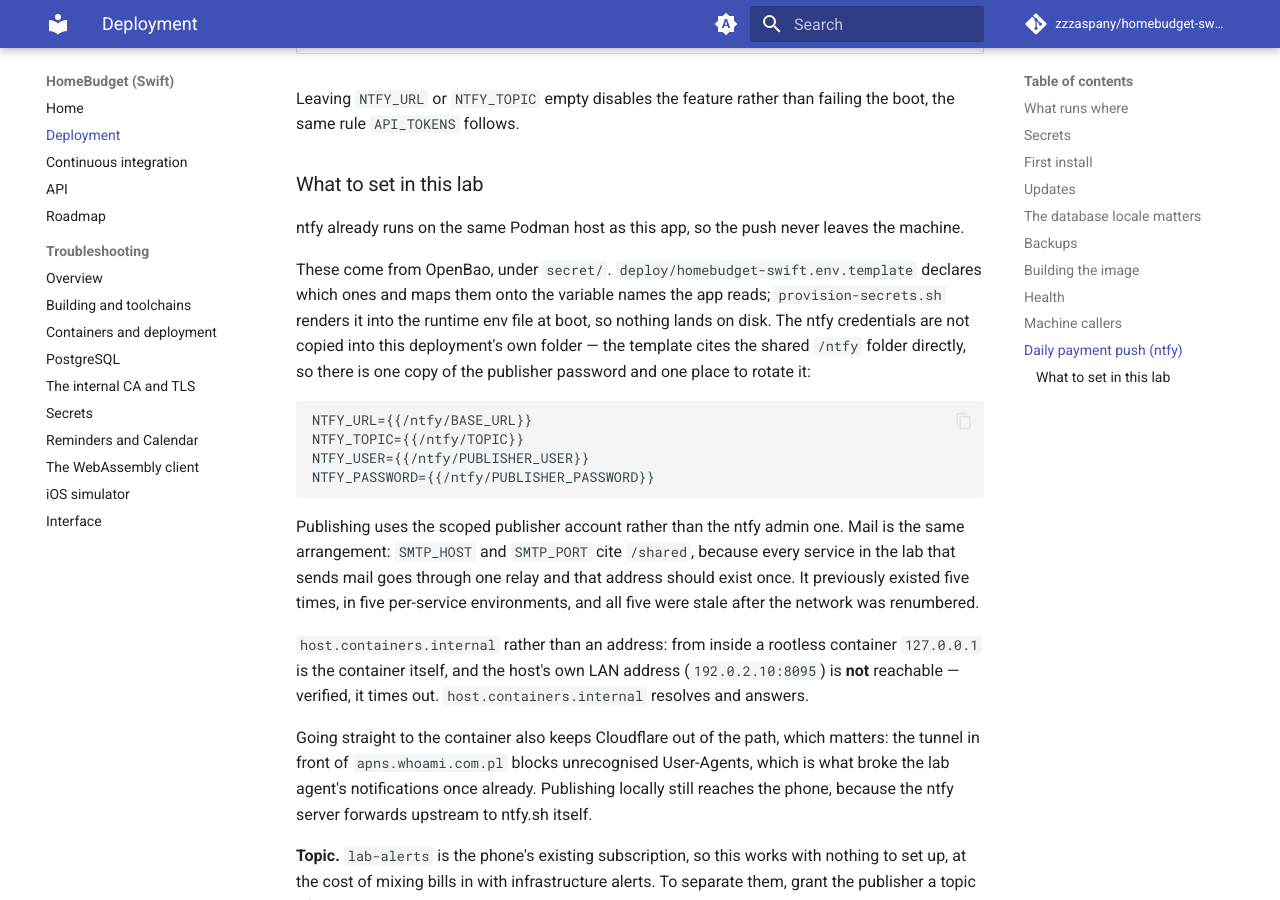
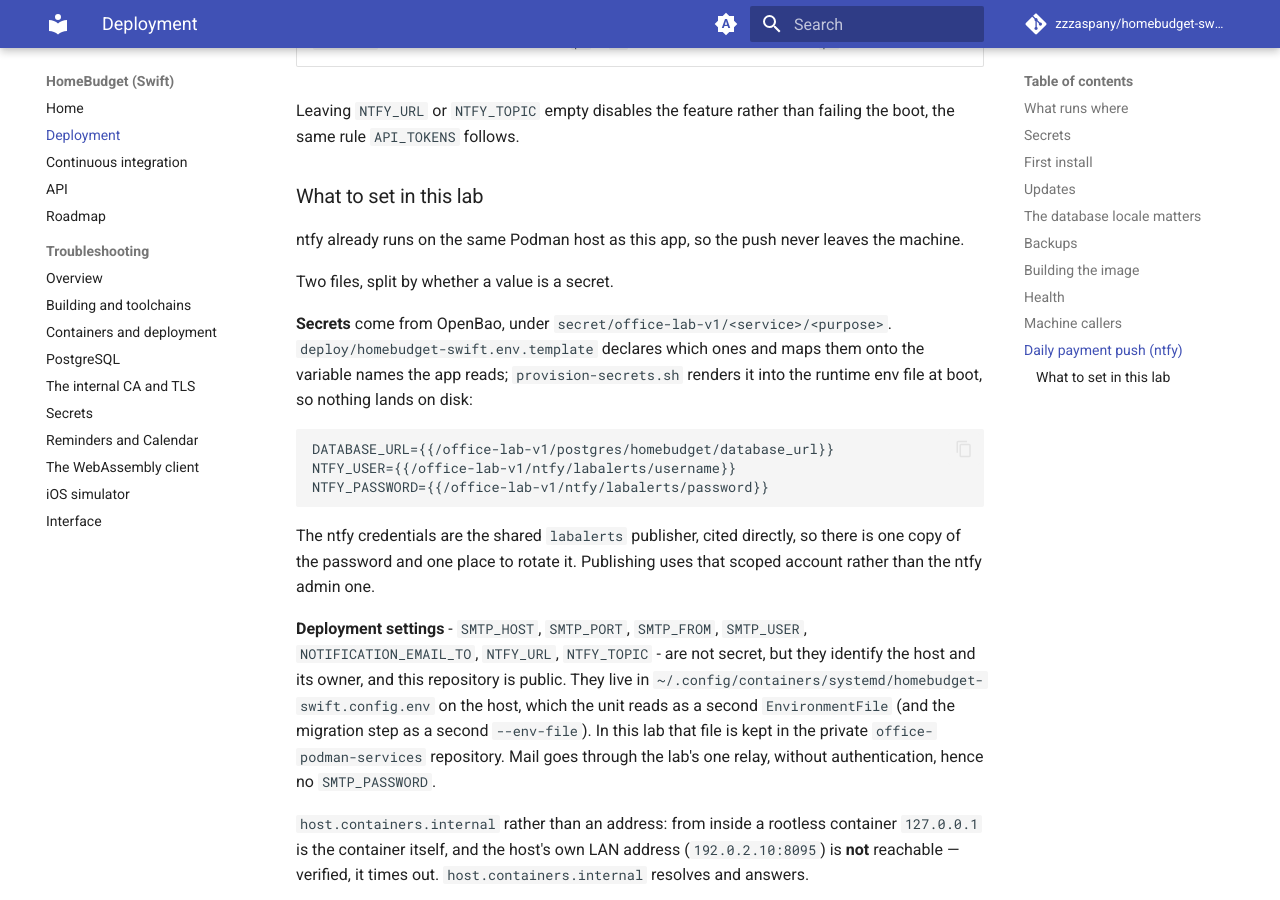
Before and after one commit to zzzaspany/homebudget-swift, an MkDocs documentation site: the page built from docs/deployment.md, in a window 1280 px wide and 900 px high, scrolled down 3861 px. Built offline with MkDocs 1.6.1 and Material for MkDocs 9.7.7, drawn with Linux system fonts in a browser that asks for light colours; comment, search, counter and statistics services are not loaded; some of the changed text lies outside the part shown.

Commit message:
Template holds secrets only; deployment settings come from a host file (#46)
The public repo no longer carries the lab's relay, addresses or ntfy
server: the unit reads them from
~/.config/containers/systemd/homebudget-swift.config.env (kept privately),
and the template cites only secret/office-lab-v1/ paths.

Co-authored-by: Claude Opus 5.5 <noreply@anthropic.com>

````diff
--- a/docs/deployment.md
+++ b/docs/deployment.md
@@ -21,8 +21,8 @@ Fetched from OpenBao at start-up rather than kept in a file. `homebudget-swift-s
 runs before the container and writes them into the user's runtime directory, which is tmpfs — the
 values exist only while the machine is up and never reach persistent storage.
 
-What lives on disk is one credential, in `openbao.env`: an **AppRole** whose policy covers three
-paths — this deployment's own, plus the two holding values it shares with other services. Everything
+What lives on disk is one credential, in `openbao.env`: an **AppRole** whose policy covers the
+paths the template names. Everything
 else answers 403, and that was tested rather than assumed: the role is denied on the other services'
 paths on the same host, on the certificate authority keys, and on the infrastructure API token. A
 SecretID can be revoked by its accessor without disturbing the role, so losing the file is
@@ -51,6 +51,8 @@ chmod 600 ~/.config/containers/systemd/openbao.env
 # The template travels with the script: it is read from beside it.
 install -m 755 deploy/provision-secrets.sh ~/.local/bin/
 install -m 644 deploy/homebudget-swift.env.template ~/.local/bin/
+# Deployment settings (not secret, not in this repo) - see "What to set in this lab".
+install -m 600 /path/to/homebudget-swift.config.env ~/.config/containers/systemd/
 cp deploy/homebudget-swift-secrets.service ~/.config/systemd/user/
 
 # The trust anchor is the internal root CA, which outlives any one server certificate.
@@ -150,24 +152,30 @@ same rule `API_TOKENS` follows.
 
 ntfy already runs on the same Podman host as this app, so the push never leaves the machine.
 
-These come from OpenBao, under `secret/`.
+Two files, split by whether a value is a secret.
+
+**Secrets** come from OpenBao, under `secret/office-lab-v1/<service>/<purpose>`.
 `deploy/homebudget-swift.env.template` declares which ones and maps them onto the variable names
 the app reads; `provision-secrets.sh` renders it into the runtime env file at boot, so nothing
-lands on disk. The ntfy credentials are not copied into this deployment's own folder — the
-template cites the shared `/ntfy` folder directly, so there is one copy of the publisher password
-and one place to rotate it:
+lands on disk:
 
 ```
-NTFY_URL={{/ntfy/BASE_URL}}
-NTFY_TOPIC={{/ntfy/TOPIC}}
-NTFY_USER={{/ntfy/PUBLISHER_USER}}
-NTFY_PASSWORD={{/ntfy/PUBLISHER_PASSWORD}}
+DATABASE_URL={{/office-lab-v1/postgres/homebudget/database_url}}
+NTFY_USER={{/office-lab-v1/ntfy/labalerts/username}}
+NTFY_PASSWORD={{/office-lab-v1/ntfy/labalerts/password}}
 ```
 
-Publishing uses the scoped publisher account rather than the ntfy admin one. Mail is the same
-arrangement: `SMTP_HOST` and `SMTP_PORT` cite `/shared`, because every service in the lab that
-sends mail goes through one relay and that address should exist once. It previously existed five
-times, in five per-service environments, and all five were stale after the network was renumbered.
+The ntfy credentials are the shared `labalerts` publisher, cited directly, so there is one copy of
+the password and one place to rotate it. Publishing uses that scoped account rather than the ntfy
+admin one.
+
+**Deployment settings** - `SMTP_HOST`, `SMTP_PORT`, `SMTP_FROM`, `SMTP_USER`,
+`NOTIFICATION_EMAIL_TO`, `NTFY_URL`, `NTFY_TOPIC` - are not secret, but they identify the host and
+its owner, and this repository is public. They live in
+`~/.config/containers/systemd/homebudget-swift.config.env` on the host, which the unit reads as a
+second `EnvironmentFile` (and the migration step as a second `--env-file`). In this lab that file
+is kept in the private `office-podman-services` repository. Mail goes through the lab's one
+relay, without authentication, hence no `SMTP_PASSWORD`.
 
 `host.containers.internal` rather than an address: from inside a rootless container `127.0.0.1` is
 the container itself, and the host's own LAN address (`192.0.2.10:8095`) is **not** reachable —
````
Also changed, not shown: 2 other files.
